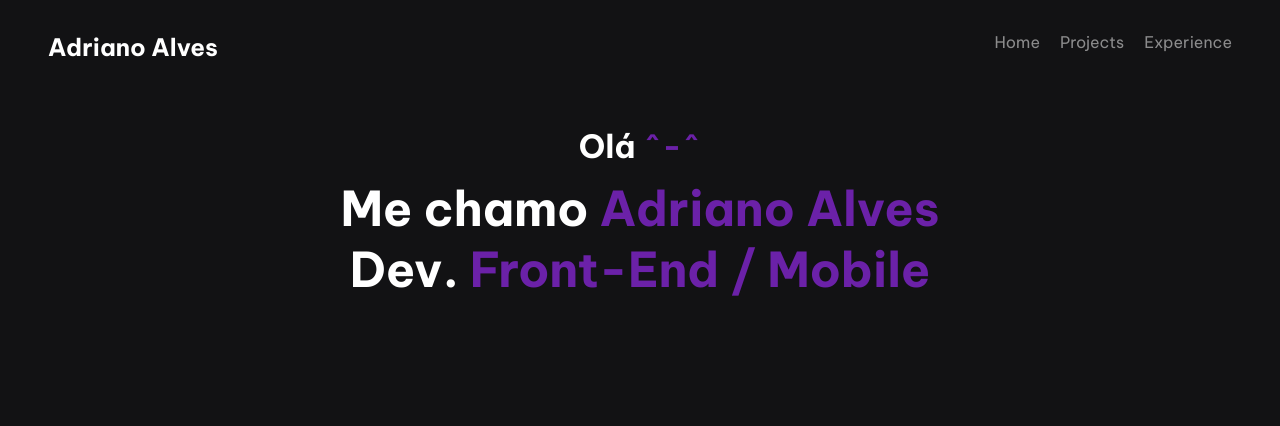
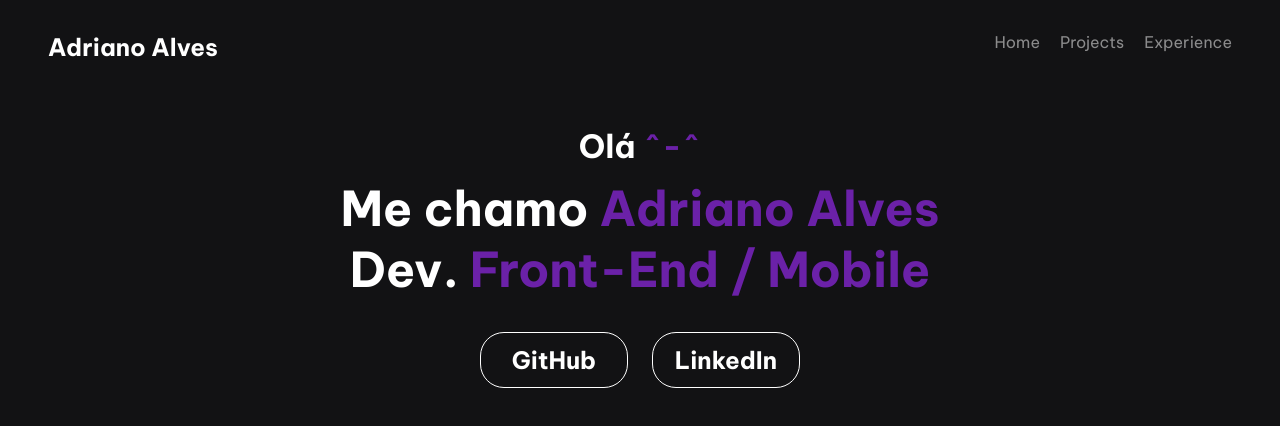
Before and after one commit to Adrianodbs/Portifolio-reactjs, a React (Create React App) app: page / in a window 1280 px wide. Shown: the top 426 px of the page. Built offline with nearby package versions, Linux system fonts and the light colour scheme.

Commit message:
Feat: create Links

```diff
--- /dev/null
+++ b/src/components/ButtonLink/index.jsx
@@ -0,0 +1,32 @@
+import styled from 'styled-components'
+
+export default function ButtonLink({ link, children, ...props }) {
+  return (
+    <BtnLink {...props}>
+      <a href={link} target="_blank" rel="noopener noreferrer">
+        {children}
+      </a>
+    </BtnLink>
+  )
+}
+
+const BtnLink = styled.button`
+  border: 1px solid #fff;
+  padding: 12px;
+  border-radius: 24px;
+  cursor: pointer;
+  min-width: 148px;
+  margin-top: 20px;
+
+  &:hover {
+    background-color: var(--purple);
+    border: none;
+  }
+
+  a {
+    font-weight: bold;
+    font-size: 24px;
+    background-color: transparent;
+    text-decoration: none;
+  }
+`
--- a/src/pages/Home/index.jsx
+++ b/src/pages/Home/index.jsx
@@ -8,6 +8,7 @@ import {
   SiTailwindcss,
   SiSpring
 } from 'react-icons/si'
+import ButtonLink from '../../components/ButtonLink'
 
 function Home() {
   return (
@@ -21,7 +22,12 @@ function Home() {
           <span>Front-End / Mobile</span>
         </h1>
       </C.Title>
-      <C.Links></C.Links>
+      <C.Links>
+        <ButtonLink link="https://github.com/Adrianodbs">GitHub</ButtonLink>
+        <ButtonLink link="https://www.linkedin.com/in/adriano-alves-4294b2168/">
+          LinkedIn
+        </ButtonLink>
+      </C.Links>
     </C.Container>
   )
 }
--- a/src/pages/Home/styles.js
+++ b/src/pages/Home/styles.js
@@ -29,4 +29,8 @@ export const Title = styled.div`
   }
 `
 
-export const Links = styled.div``
+export const Links = styled.div`
+  display: flex;
+  padding: 12px;
+  gap: 24px;
+`
```
